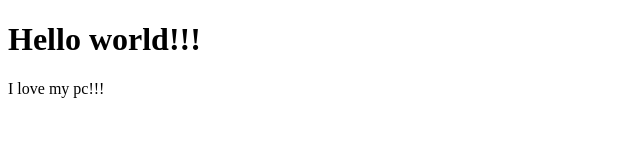
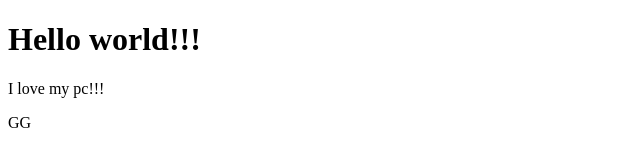
Before and after one commit to Weenaro/MyFirstProject, a plain HTML site: page index.html in a window 1280 px wide. Shown: the full height of the page, 0-640 px from the left. Drawn offline with Linux system fonts and the light colour scheme.

Commit message:
Update index.html

```diff
--- a/index.html
+++ b/index.html
@@ -9,5 +9,6 @@
 <body>
    <h1>Hello world!!!</h1>
    <p>I love my pc!!!</p>
+   <a>GG</a>
 </body>
 </html>
```
